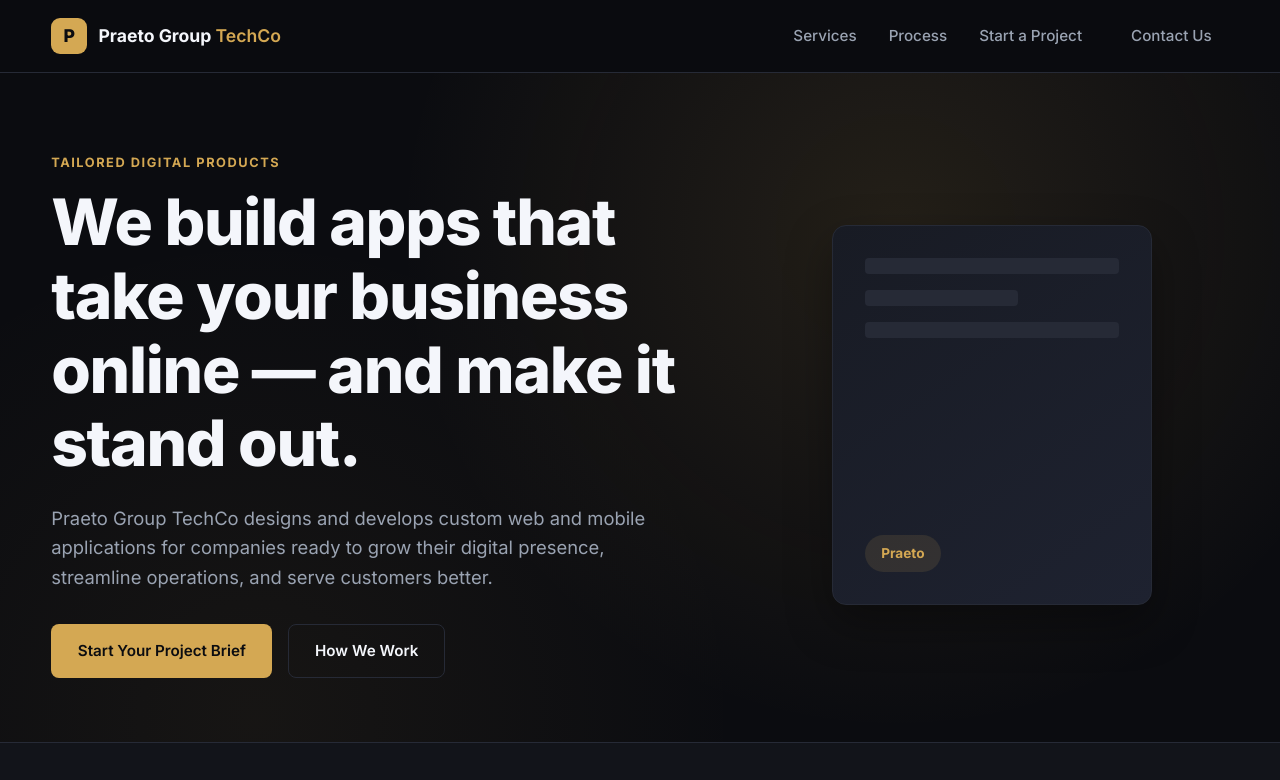
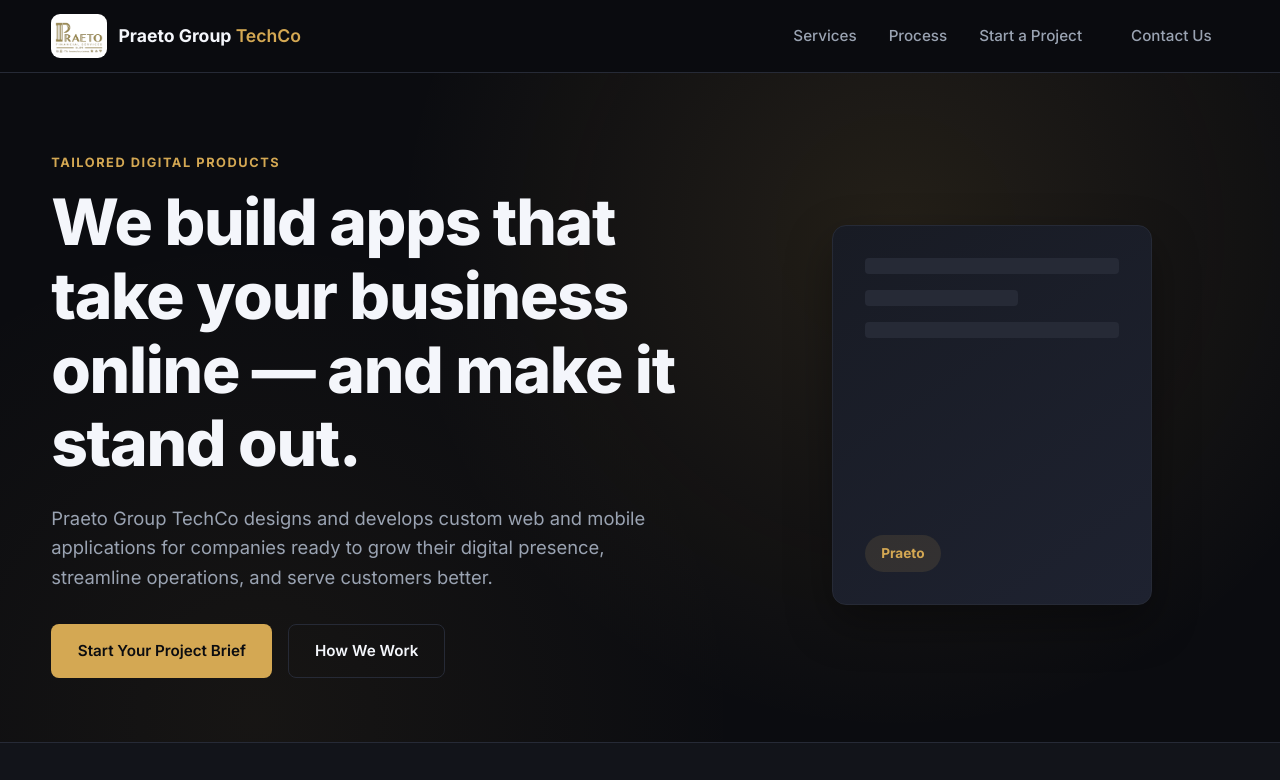
Before and after one commit to breyten54-dot/Praeto-Group-TechCo, a plain HTML site: page index.html in a window 1280 px wide. Shown: the top 780 px of the page. Drawn offline with Linux system fonts and the light colour scheme.

Commit message:
Add Praeto logo to header, footer, and favicon

```diff
--- a/index.html
+++ b/index.html
@@ -7,13 +7,14 @@
   <link rel="preconnect" href="https://fonts.googleapis.com">
   <link rel="preconnect" href="https://fonts.gstatic.com" crossorigin>
   <link href="https://fonts.googleapis.com/css2?family=Inter:wght@300;400;500;600;700;800&display=swap" rel="stylesheet">
+  <link rel="icon" type="image/png" href="logo.png">
   <link rel="stylesheet" href="styles.css">
 </head>
 <body>
   <header class="site-header">
     <div class="container nav-container">
       <a href="#" class="logo">
-        <span class="logo-mark">P</span>
+        <img src="logo.png" alt="Praeto Group TechCo logo" class="logo-img">
         <span class="logo-text">Praeto Group <span class="logo-tech">TechCo</span></span>
       </a>
       <nav class="main-nav" aria-label="Main navigation">
@@ -358,7 +359,7 @@
     <div class="container footer-grid">
       <div>
         <a href="#" class="logo">
-          <span class="logo-mark">P</span>
+          <img src="logo.png" alt="Praeto Group TechCo logo" class="logo-img">
           <span class="logo-text">Praeto Group <span class="logo-tech">TechCo</span></span>
         </a>
         <p class="footer-tagline">Tailored apps for businesses going digital.</p>
--- a/styles.css
+++ b/styles.css
@@ -140,15 +140,13 @@
   font-size: 1.1rem;
 }
 
-.logo-mark {
-  width: 36px;
-  height: 36px;
-  display: grid;
-  place-items: center;
-  background: var(--accent);
-  color: var(--bg);
+.logo-img {
+  height: 44px;
+  width: auto;
+  background: #ffffff;
   border-radius: 9px;
-  font-weight: 800;
+  padding: 4px;
+  object-fit: contain;
 }
 
 .logo-tech {
```
Also changed, not shown: logo.png (added).
